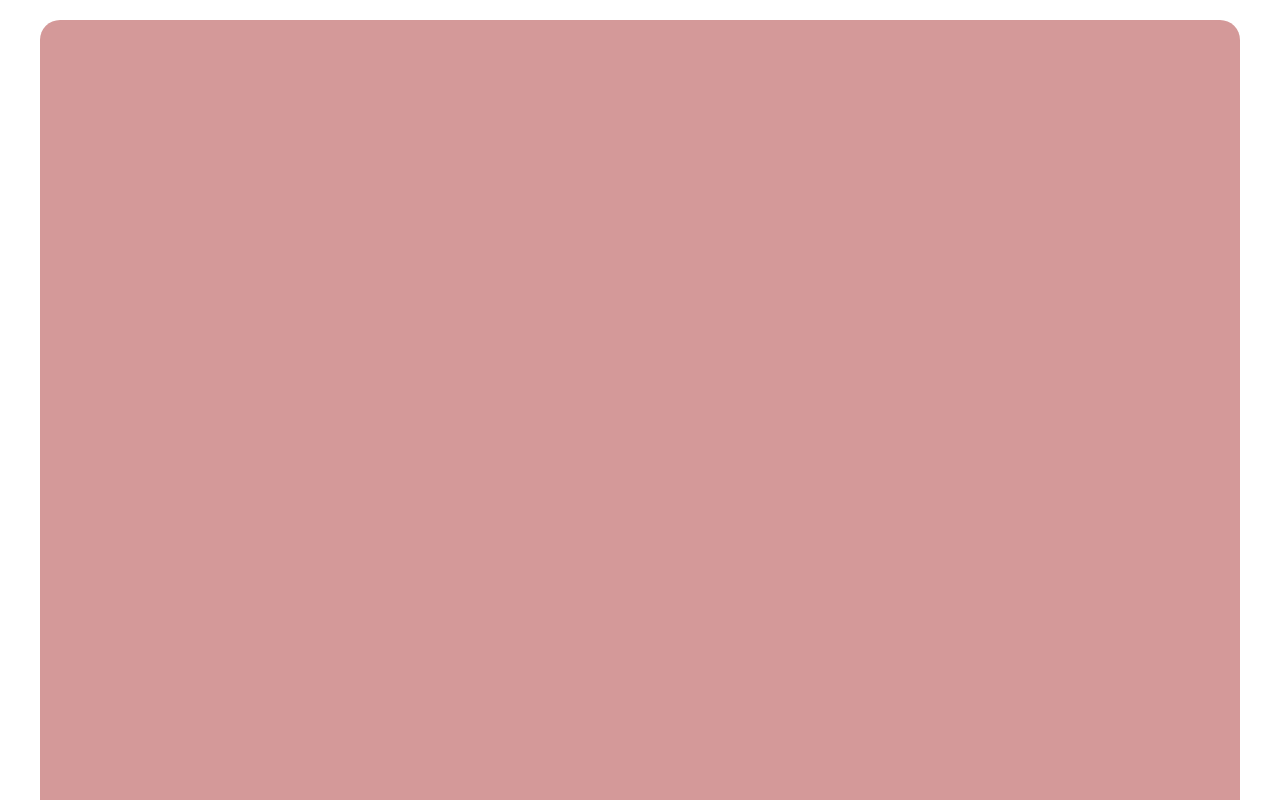
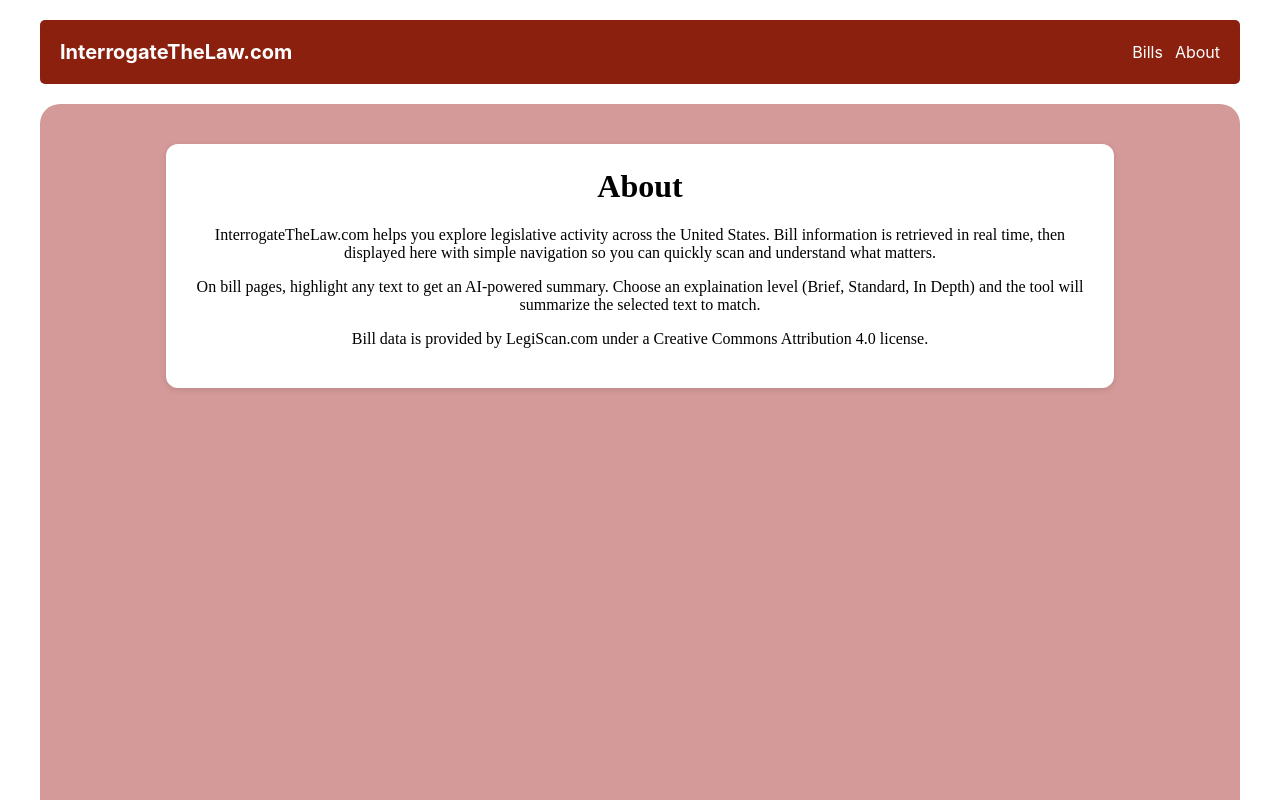
Before and after one commit to CouchPugtato/interrogatethelaw.com, a React (Create React App) app: page /about in a window 1280 px wide. Before the commit this address had no page. Shown: the top 800 px of the page. Built offline with nearby package versions, Linux system fonts and the light colour scheme.

Commit message:
Header and about me page

```diff
--- a/src/App.css
+++ b/src/App.css
@@ -20,8 +20,7 @@
 }
 
 .App-header {
-
-  background-color: #3e4450;
+  background-color: #8a200d;
   padding: 20px;
   color: white;
   margin-bottom: 20px;
--- a/src/App.js
+++ b/src/App.js
@@ -2,15 +2,19 @@ import { BrowserRouter as Router, Routes, Route } from 'react-router-dom';
 import './App.css';
 import BillsList from './components/BillsList';
 import BillDetailPage from './components/BillDetailPage';
+import Header from './components/Header';
+import About from './components/About';
 
 function App() {
   return (
     <Router>
       <div className="App">
+        <Header />
         <main>
           <Routes>
             <Route path="/" element={<BillsList />} />
             <Route path="/bill/:billId" element={<BillDetailPage />} />
+            <Route path="/about" element={<About />} />
           </Routes>
         </main>
       </div>
--- /dev/null
+++ b/src/components/About.js
@@ -0,0 +1,24 @@
+import React from 'react';
+
+function About() {
+  return (
+    <div style={{ maxWidth: '900px', margin: '40px auto 0', padding: '24px', background: '#fff', borderRadius: '12px', boxShadow: '0 2px 6px rgba(0,0,0,0.1)' }}>
+      <h1 style={{ marginTop: 0 }}>About</h1>
+      <p>
+        InterrogateTheLaw.com helps you explore legislative activity across the United States.
+        Bill information is retrieved in real time, then displayed here with
+        simple navigation so you can quickly scan and understand what matters.
+      </p>
+      <p>
+        On bill pages, highlight any text to get an AI‑powered summary.
+        Choose an explaination level (Brief, Standard, In Depth) and the tool will summarize
+        the selected text to match.
+      </p>
+      <p>
+        Bill data is provided by LegiScan.com under a Creative Commons Attribution 4.0 license.
+      </p>
+    </div>
+  );
+}
+
+export default About;
--- a/src/components/BillDetailPage.js
+++ b/src/components/BillDetailPage.js
@@ -12,7 +12,7 @@ function BillDetailPage() {
 
 
   //popup box code
-  const [readingLevel, setReadingLevel] = useState("");
+  const [explainationLevel, setExplainationLevel] = useState("");
   const [selection, setSelection] = useState("");
   const [showPopup, setShowPopup] = useState(false);
   const [summary, setSummary] = useState("");
@@ -20,7 +20,7 @@ function BillDetailPage() {
 
   const handleDropdownChange = (event) => {
   const value = event.target.value;
-  setReadingLevel(value);
+  setExplainationLevel(value);
   console.log("Selected value:", value);
   };
 
@@ -42,7 +42,7 @@ function BillDetailPage() {
       const response = await fetch("http://localhost:3001/api/summarize", {
         method: "POST",
         headers: { "Content-Type": "application/json" },
-        body: JSON.stringify({ text, level: readingLevel }),
+        body: JSON.stringify({ text, level: explainationLevel }),
       });
 
       const data = await response.json();
@@ -83,21 +83,21 @@ function BillDetailPage() {
 
   if (loading) return (
     <div className="bill-detail-page">
-      <button className="home-button" onClick={handleGoHome}>← Home</button>
+      <button className="home-button" onClick={handleGoHome}>← Bills</button>
       <p>Loading bill details...</p>
     </div>
   );
 
   if (error) return (
     <div className="bill-detail-page">
-      <button className="home-button" onClick={handleGoHome}>← Home</button>
+      <button className="home-button" onClick={handleGoHome}>← Bills</button>
       <p>Error loading bill details: {error}</p>
     </div>
   );
 
   if (!data || !data.bill) return (
     <div className="bill-detail-page">
-      <button className="home-button" onClick={handleGoHome}>← Home</button>
+      <button className="home-button" onClick={handleGoHome}>← Bills</button>
       <p>No bill details available</p>
     </div>
   );
@@ -234,13 +234,13 @@ return (
       {/* Top controls */}
       <div style={{ display: "flex", alignItems: "center", marginBottom: "24px" }}>
         <button style={homeButtonStyle} onClick={handleGoHome}>
-          Home
+          Bills
         </button>
-        <select id = "myDropDown" style={dropdownStyle} value={readingLevel} onChange={handleDropdownChange}>
-          <option  value="disabled" disabled>Select reading level</option>
-          <option value="easy" >Easy</option>
-          <option value="medium" >Medium</option>
-          <option value="hard" >Hard</option>
+        <select id = "myDropDown" style={dropdownStyle} value={explainationLevel} onChange={handleDropdownChange}>
+          <option  value="disabled" disabled>Select explaination level</option>
+          <option value="easy" >Brief</option>
+          <option value="medium" >Standard</option>
+          <option value="hard" >In Depth</option>
         </select>
 
       </div>
--- /dev/null
+++ b/src/components/Header.js
@@ -0,0 +1,18 @@
+import React from 'react';
+import { Link } from 'react-router-dom';
+
+function Header() {
+  return (
+    <header className="App-header" style={{ display: 'flex', justifyContent: 'space-between', alignItems: 'center' }}>
+      <Link to="/" style={{ color: '#fff', textDecoration: 'none', fontSize: '1.25rem', fontWeight: 700 }}>
+        InterrogateTheLaw.com
+      </Link>
+      <nav style={{ display: 'flex', gap: '12px' }}>
+        <Link to="/" style={{ color: '#fff', textDecoration: 'none' }}>Bills</Link>
+        <Link to="/about" style={{ color: '#fff', textDecoration: 'none' }}>About</Link>
+      </nav>
+    </header>
+  );
+}
+
+export default Header;
```
